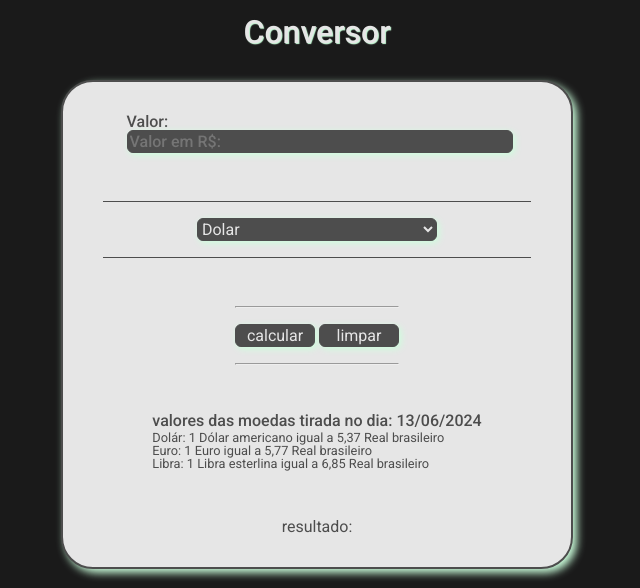
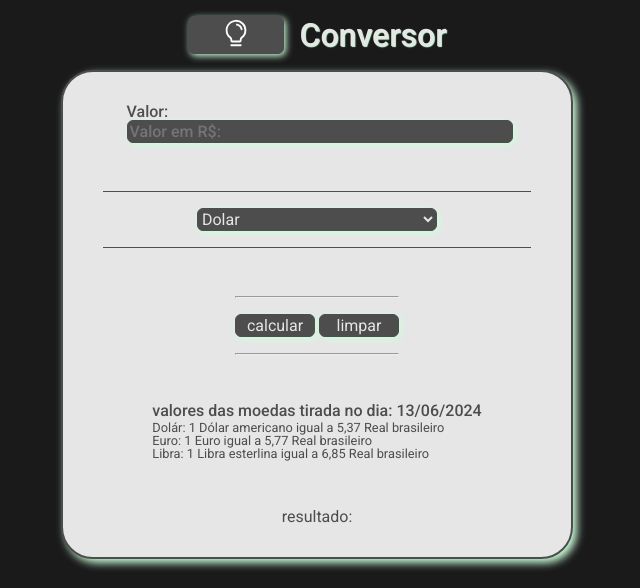
Before and after one commit to joaoviccardoso/conversor, a plain HTML site: page index.html in a window 1280 px wide. Shown: the top 588 px of the page, without its empty margins (323-963 px from the left). Drawn offline with Linux system fonts and the light colour scheme.

Commit message:
adicionado o botao de moto claro e escuro

```diff
--- a/app.js
+++ b/app.js
@@ -1,12 +1,13 @@
 function conversor() {
     const valorDigitado = parseFloat(document.querySelector('#Valor').value);
     const moeda = document.querySelector('.botao').value;
+    console.log(valorDigitado);
 
     const nomeMoeda = moeda.split('-')[0];
     const valorMoeda = moeda.split('-')[1];
 
-    if (valorDigitado == NaN) {
-        alert('Digite um valor para poder fazer o calculo')
+    if (isNaN(valorDigitado)) {
+        alert('Digite um valor para poder fazer o calculo');
         return;
     }
 
--- a/estilos/main.css
+++ b/estilos/main.css
@@ -27,6 +27,13 @@ main{
     width: 70%;
 }
 
+.modo{
+    display: flex;
+    align-items: center;
+    text-align: center;
+    gap: 1rem;
+}
+
 .itens__conversor{
     display: flex;
     flex-direction: column;
@@ -45,7 +52,7 @@ main{
     font-size: 2rem;
     font-weight: 500;
 
-    margin:1rem 0 2rem 0;
+    margin:1rem 0 1rem 0;
 
     text-shadow: 1px 1px 1px var(--cor-luz);
 }
@@ -94,6 +101,10 @@ main{
     font-weight: 400;
     font-style: normal;
     color: var(--cor-letra);
+}
+
+.modo__claroEscuro{
+    width: 6rem;
 }
 
 .calcular{
--- a/index.html
+++ b/index.html
@@ -5,7 +5,6 @@
     <meta name="viewport" content="width=device-width, initial-scale=1.0">
     <title>Conversor de Moedas</title>
     <link rel="stylesheet" href="reset.css">
-    <link rel="stylesheet" href="estilo.css">
     <link rel="stylesheet" href="./estilos/main.css">
     <link rel="preconnect" href="https://fonts.googleapis.com">
     <link rel="preconnect" href="https://fonts.gstatic.com" crossorigin>
@@ -13,7 +12,10 @@
 </head>
 <body>
     <main>
-        <h1 class="titulo">Conversor</h1>
+        <div class="modo">
+            <button class="modo__claroEscuro botao"><img src="./img/lightWhite.svg" alt="botao de mudar modo claro e escuro" width="30"></button>
+            <h1 class="titulo">Conversor</h1>
+        </div>
         <div class="container__conversor">
             <div class="itens__conversor">
                     <label for="Valor" class="titulo__valor"> Valor:
```
Also changed, not shown: img/lightBleck.svg (added), img/lightWhite.svg (added).
